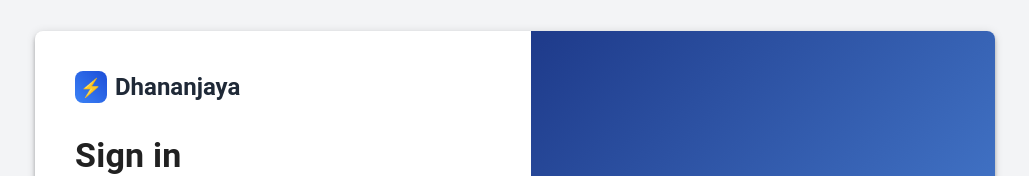
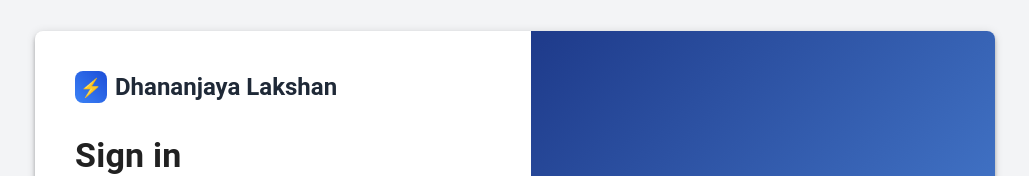
Before and after one commit to lakshanjayalath/Web-Project-99X, a React (Vite) app: page / in a window 1280 px wide. Shown: the top 176 px of the page, without its empty margins (125-1154 px from the left). Built offline with nearby package versions, Linux system fonts and the light colour scheme.

Commit message:
first commit

```diff
--- a/src/components/SignInPage.jsx
+++ b/src/components/SignInPage.jsx
@@ -156,7 +156,7 @@ const SignInPage = () => {
           <Logo>
             <LogoIcon>⚡</LogoIcon>
             <Typography variant="h5" fontWeight="bold" color="#1f2937">
-              Dhananjaya
+              Dhananjaya Lakshan
             </Typography>
           </Logo>
 
```
